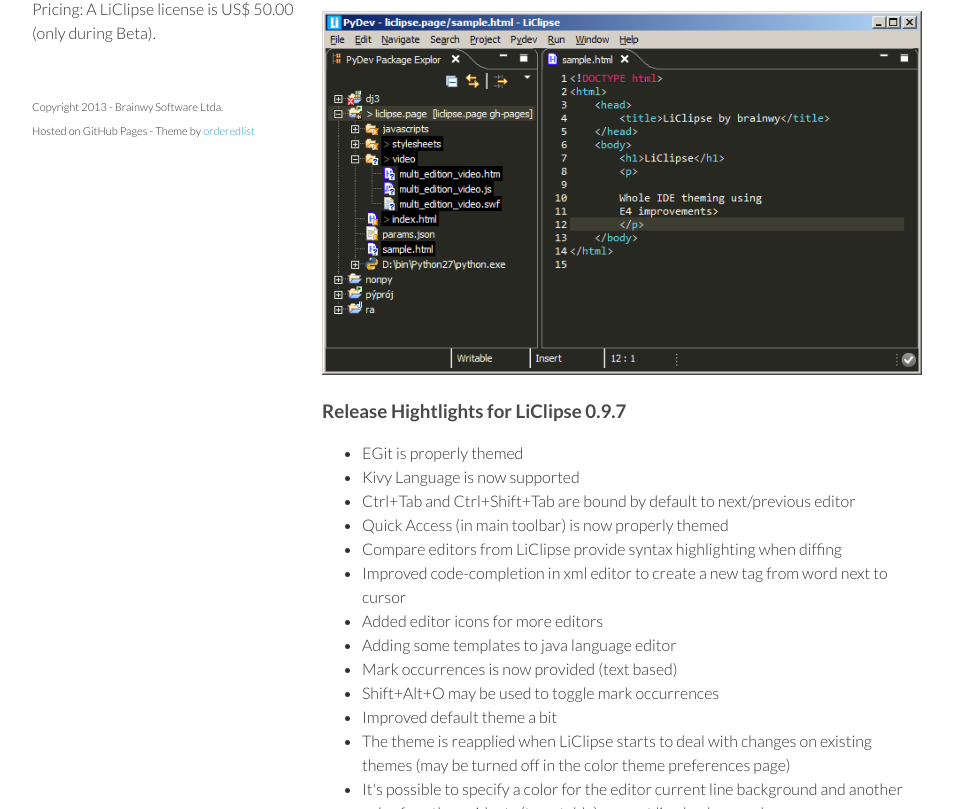
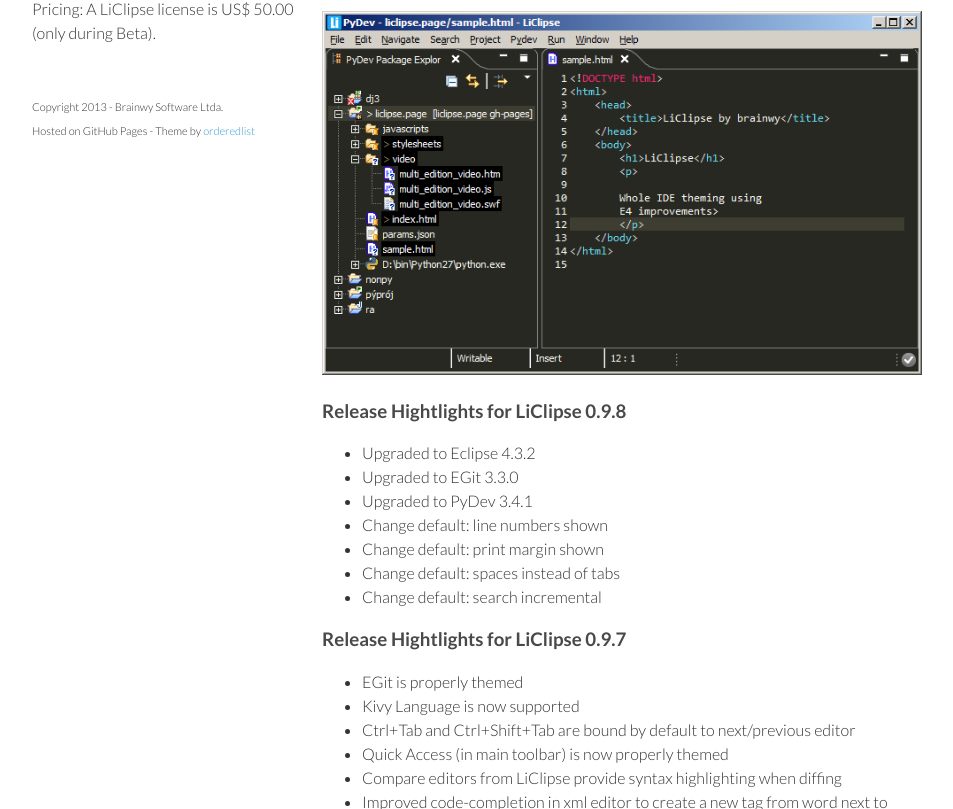
Before and after one commit to brainwy/liclipse, a plain HTML site: page index.html in a window 1280 px wide. Shown: the part 428-1237 px from the top of the page, without its empty margins (163-1116 px from the left). Drawn offline with Linux system fonts and the light colour scheme.

Commit message:
Release 0.9.8.

```diff
--- a/index.html
+++ b/index.html
@@ -87,6 +87,16 @@ Pricing: A LiClipse license is US$ 50.00 (only during Beta).<br><br><br>
             allowing for dark themes that are kind to your eyes.
         </p>
         <p><img src="images/theming.png"></p>
+        <h3>Release Hightlights for LiClipse 0.9.8</h3>
+        <ul>
+            <li>Upgraded to Eclipse 4.3.2</li>
+            <li>Upgraded to EGit 3.3.0</li>
+            <li>Upgraded to PyDev 3.4.1</li>
+            <li>Change default: line numbers shown</li>
+            <li>Change default: print margin shown</li>
+            <li>Change default: spaces instead of tabs</li>
+            <li>Change default: search incremental</li>
+        </ul>
         <h3>Release Hightlights for LiClipse 0.9.7</h3>
         <ul>
             <li>EGit is properly themed</li>
```
Also changed, not shown: scripts/index.html (+10 -0 lines).
